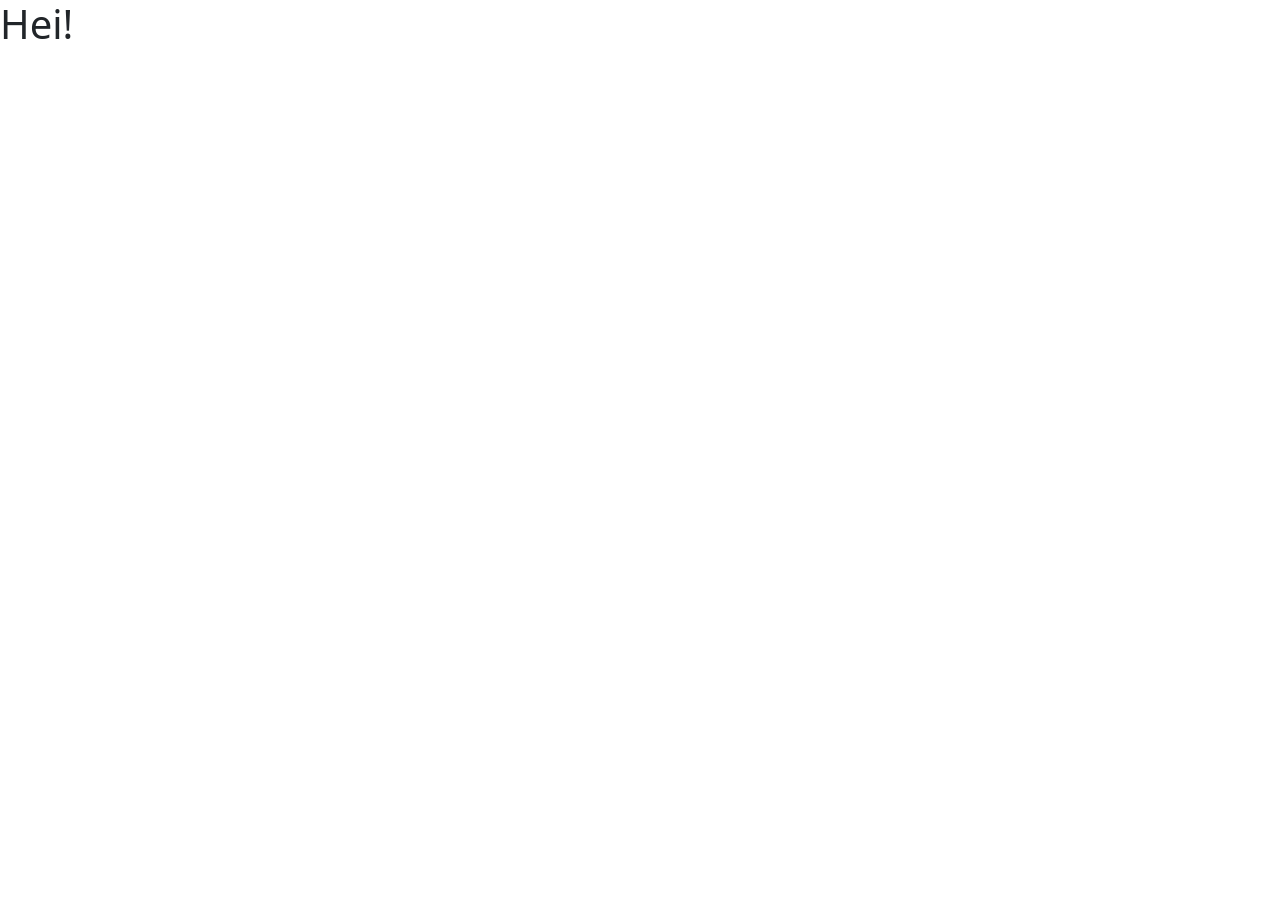
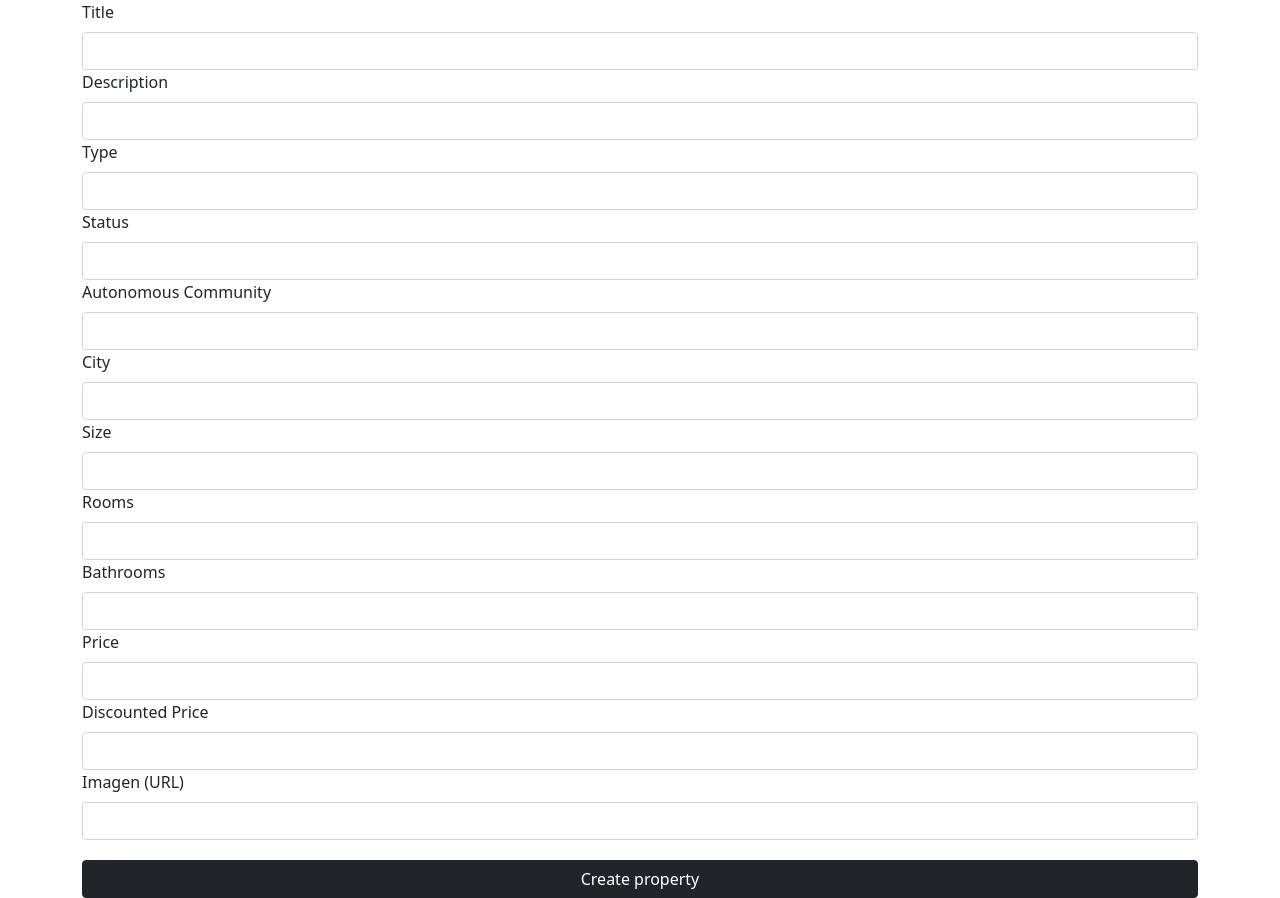
Before and after one commit to SilviuDN/haya-real-estate, a React (Create React App) app in the folder client/: page /properties/new in a window 1280 px wide. Before the commit the page ends 800 px from the top, so only its background shows below. Built offline with nearby package versions, Linux system fonts and the light colour scheme.

Commit message:
NewPropertyForm implemented

```diff
--- a/client/src/components/App.js
+++ b/client/src/components/App.js
@@ -7,8 +7,6 @@ import PropertiesPage from './pages/PropertiesPage/PropertiesPage';
 function App() {
   return (
     <>
-      <h1>Hei!</h1>
-      {/* <PropertiesPage/> */}
       <Routes/>
     </>
 
--- a/client/src/components/Routes/index.js
+++ b/client/src/components/Routes/index.js
@@ -1,6 +1,7 @@
 import { Switch, Route } from 'react-router';
 import PropertiesPage from '../pages/PropertiesPage/PropertiesPage'
-import PropertyDetails from '../pages/PropertyDetails/PropertyDetails';
+import PropertyDetails from '../pages/PropertyDetails/PropertyDetails'
+import PropertyForm from '../pages/PropertyForm/PropertyForm';
 
 
 const Routes = () => {
@@ -10,6 +11,7 @@ const Routes = () => {
             <Switch>
                 <Route path = '/properties' exact render = { () => <PropertiesPage /> } />
                 <Route path = '/properties/details/:property_id' render = { props => <PropertyDetails {...props}/> } />
+                <Route path = '/properties/new' render = { (props) => <PropertyForm {...props}/> } />
             </Switch>
         </>
     )
--- /dev/null
+++ b/client/src/components/pages/PropertyForm/PropertyForm.js
@@ -0,0 +1,149 @@
+import { Component, useState } from 'react'
+import { Form, Button, Container } from 'react-bootstrap'
+import PropertiesService from '../../../services/properties.services'
+
+const PropertyForm = (props) =>  {
+
+    const [propertyInput, setPropertyInput] = useState({
+            name: '',
+            description: '',
+            type: '',
+            status: '',
+            autonomousCommunity: '',
+            city: '',
+            size: '',
+            rooms: '',
+            bathrooms: '',
+            price: '',
+            discountedPrice: '',
+            image: ''
+    })
+
+    const propertiesService = new PropertiesService()
+
+    const handleInputChange = e => {
+        const { name, value } = e.target
+
+        // React SCHEDULES state updates, does not perform them instantly ==> if more updates scheduled, wrong state might be used
+        // INSTEAD OF:
+
+        // setPropertyInput({
+        //     ...propertyInput,
+        //     [name]: value
+        // })
+
+        // WE USE:
+
+        setPropertyInput((prevPropertyInput) => {
+            return { ...prevPropertyInput, [name]: value }
+        } )
+
+        // and React GUARANTEES the latest state will be used
+
+        // IF STATE UPDATE DEPENDS ON THE PREVIOUS STATE, USE THE ARROW FUNCTION
+    }
+
+
+    const handleFormSubmit = e => {
+        e.preventDefault()
+
+        propertiesService
+            .saveProperty(propertyInput)
+            .then(() => {
+                // this.props.closeModal()
+                // this.props.refreshCoasters()
+                setPropertyInput({
+                    name: '',
+                    description: '',
+                    type: '',
+                    status: '',
+                    autonomousCommunity: '',
+                    city: '',
+                    size: '',
+                    rooms: '',
+                    bathrooms: '',
+                    price: '',
+                    discountedPrice: '',
+                    image: ''
+                })
+                this.props.history.push('/properties')
+            })
+            .catch(err => console.log(err))
+    }
+
+
+        return (
+            <Container>
+
+                <Form onSubmit={handleFormSubmit}>
+
+                    <Form.Group controlId="name">
+                        <Form.Label>Title</Form.Label>
+                        <Form.Control type="text" value={propertyInput.name} onChange={handleInputChange} name="name" />
+                    </Form.Group>
+
+                    <Form.Group controlId="desc">
+                        <Form.Label>Description</Form.Label>
+                        <Form.Control type="text" value={propertyInput.description} onChange={handleInputChange} name="description" />
+                    </Form.Group>
+
+                    <Form.Group controlId="inve">
+                        <Form.Label>Type</Form.Label>
+                        <Form.Control type="text" value={propertyInput.type} onChange={handleInputChange} name="type" />
+                    </Form.Group>
+
+                    <Form.Group controlId="status">
+                        <Form.Label>Status</Form.Label>
+                        <Form.Control type="text" value={propertyInput.status} onChange={handleInputChange} name="status" />
+                    </Form.Group>
+
+                    <Form.Group controlId="autonomousCommunity">
+                        <Form.Label>Autonomous Community</Form.Label>
+                        <Form.Control type="text" value={propertyInput.autonomousCommunity} onChange={handleInputChange} name="autonomousCommunity" />
+                    </Form.Group>
+
+                    <Form.Group controlId="city">
+                        <Form.Label>City</Form.Label>
+                        <Form.Control type="text" value={propertyInput.city} onChange={handleInputChange} name="city" />
+                    </Form.Group>
+
+                    <Form.Group controlId="size">
+                        <Form.Label>Size</Form.Label>
+                        <Form.Control type="text" value={propertyInput.size} onChange={handleInputChange} name="size" />
+                    </Form.Group>
+
+                    <Form.Group controlId="rooms">
+                        <Form.Label>Rooms</Form.Label>
+                        <Form.Control type="text" value={propertyInput.rooms} onChange={handleInputChange} name="rooms" />
+                    </Form.Group>
+
+                    <Form.Group controlId="bathrooms">
+                        <Form.Label>Bathrooms</Form.Label>
+                        <Form.Control type="text" value={propertyInput.bathrooms} onChange={handleInputChange} name="bathrooms" />
+                    </Form.Group>
+
+                    <Form.Group controlId="price">
+                        <Form.Label>Price</Form.Label>
+                        <Form.Control type="text" value={propertyInput.price} onChange={handleInputChange} name="price" />
+                    </Form.Group>
+
+                    <Form.Group controlId="discountedPrice">
+                        <Form.Label>Discounted Price</Form.Label>
+                        <Form.Control type="text" value={propertyInput.discountedPrice} onChange={handleInputChange} name="discountedPrice" />
+                    </Form.Group>
+
+                    <Form.Group controlId="image">
+                        <Form.Label>Imagen (URL)</Form.Label>
+                        <Form.Control type="text" value={propertyInput.image} onChange={handleInputChange} name="image" />
+                    </Form.Group>
+
+                    <Button style={{ marginTop: '20px', width: '100%' }} variant="dark" type="submit">Create property</Button>
+
+                </Form>
+
+            </Container>
+        )
+
+}
+
+export default PropertyForm
```
Also changed, not shown: 1 other file (tests, documents, lock files or other folders).
